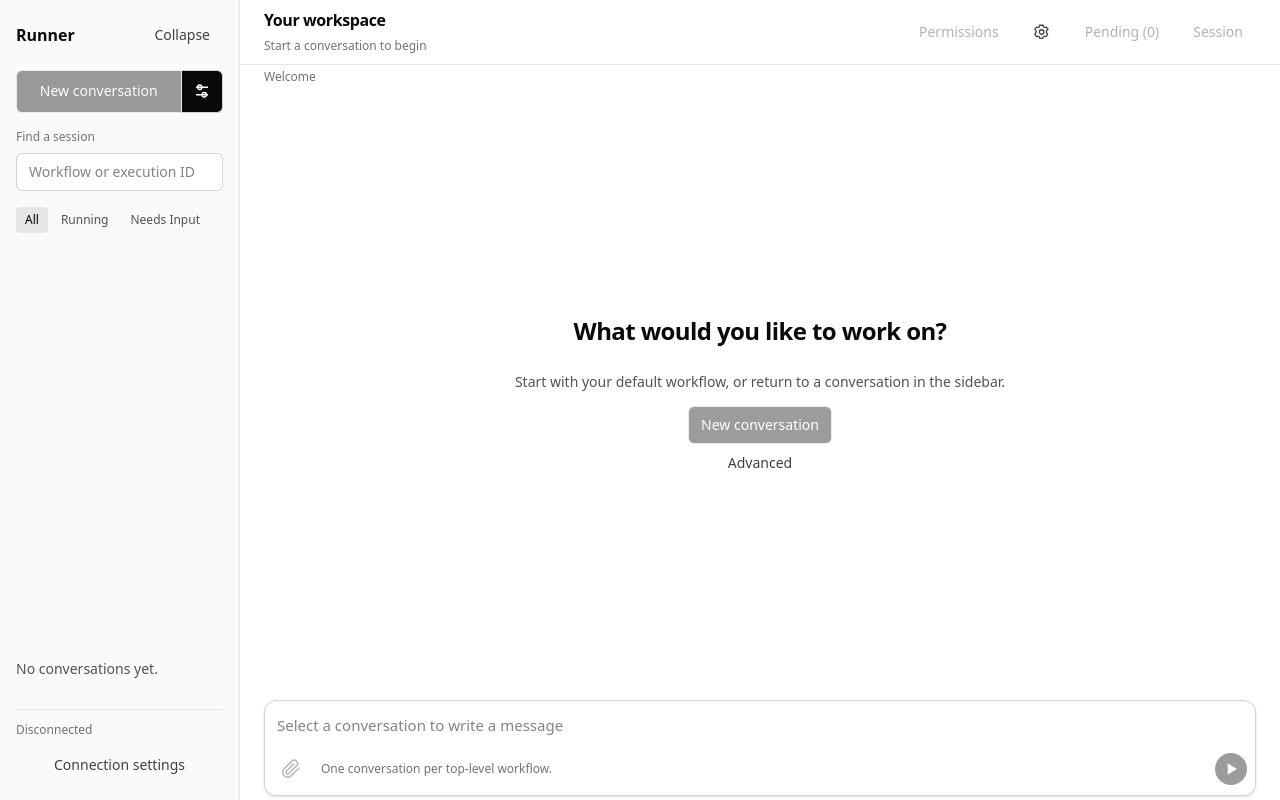
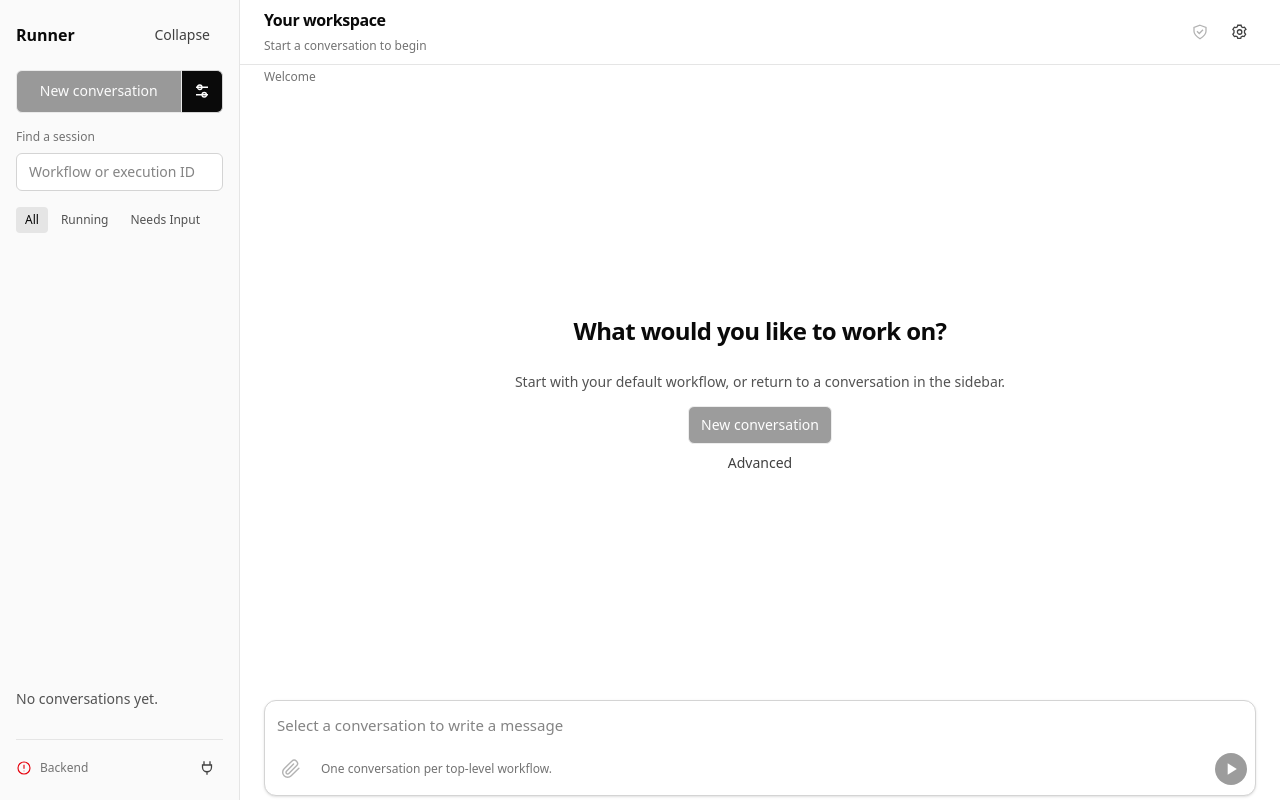
Before and after one commit to VectorOps/code, a React (Vite) app in the folder frontend/: page / in a window 1280 px wide. Built offline with nearby package versions, Linux system fonts and the light colour scheme.

Commit message:
Simplify workflow toolbar and connection controls

```diff
--- a/frontend/src/components/SessionSidebar.tsx
+++ b/frontend/src/components/SessionSidebar.tsx
@@ -1,5 +1,6 @@
 import * as React from "react";
 import * as models from "../models/runner";
+import { StatusIcon } from "./StatusIcon";
 
 const pageSize = 100;
 const noActivity = new Set<string>();
@@ -341,17 +342,17 @@ export const SessionSidebar = React.memo(function SessionSidebar({
         </>
       )}
       <div className="sidebar-footer">
-        {!collapsed && <span role="status">{status}</span>}
+        <StatusIcon status={status} label="Connection status" />
+        {!collapsed && <span className="connection-label">Backend</span>}
         <button
-          className="quiet-button"
+          className="quiet-button icon-button"
           onClick={configure}
           aria-label="Connection settings"
-          title={collapsed ? `Connection settings: ${status}` : undefined}
+          title={`Connection settings: ${status}`}
         >
-          {collapsed ? (
           <svg
-              width="20"
-              height="20"
+            width="18"
+            height="18"
             viewBox="0 0 24 24"
             fill="none"
             stroke="currentColor"
@@ -360,9 +361,6 @@ export const SessionSidebar = React.memo(function SessionSidebar({
           >
             <path d="M8 3v5m8-5v5M6 8h12v3a6 6 0 0 1-12 0Zm6 9v4" />
           </svg>
-          ) : (
-            "Connection settings"
-          )}
         </button>
       </div>
     </aside>
--- /dev/null
+++ b/frontend/src/components/StatusIcon.tsx
@@ -0,0 +1,43 @@
+const paths: Record<string, string> = {
+  running: "m10 8 6 4-6 4Z",
+  starting: "M12 7v5l3 2",
+  connecting: "M12 7v5l3 2",
+  paused: "M9 8v8m6-8v8",
+  stopping: "M8 8h8v8H8Z",
+  completed: "m7 12 3 3 7-7",
+  connected: "m7 12 3 3 7-7",
+  failed: "m8 8 8 8m0-8-8 8",
+  cancelled: "M8 12h8",
+};
+
+export function StatusIcon({
+  status,
+  label,
+}: {
+  status: string;
+  label: string;
+}) {
+  const normalized = status.toLowerCase();
+  return (
+    <span
+      className="status-icon"
+      data-status={normalized}
+      role="img"
+      aria-label={`${label}: ${status}`}
+      title={`${label}: ${status}`}
+    >
+      <svg
+        width="16"
+        height="16"
+        viewBox="0 0 24 24"
+        fill="none"
+        stroke="currentColor"
+        strokeWidth="1.7"
+        aria-hidden="true"
+      >
+        <circle cx="12" cy="12" r="9" />
+        <path d={paths[normalized] ?? "M12 7v6m0 3v1"} />
+      </svg>
+    </span>
+  );
+}
--- /dev/null
+++ b/frontend/src/components/WorkflowStats.tsx
@@ -0,0 +1,29 @@
+import type { Session } from "../models/runner";
+
+export function WorkflowStats({ session }: { session: Session }) {
+  const totals = session.usage?.totals;
+  return (
+    <>
+      <dl>
+        <dt>Execution</dt>
+        <dd>{session.execution_id}</dd>
+        <dt>Status</dt>
+        <dd>{session.status}</dd>
+        <dt>Input tokens</dt>
+        <dd>{totals?.input_tokens.toLocaleString() ?? "—"}</dd>
+        <dt>Output tokens</dt>
+        <dd>{totals?.output_tokens.toLocaleString() ?? "—"}</dd>
+        <dt>Estimated cost (USD)</dt>
+        <dd>{totals ? `$${totals.cost_estimate_usd}` : "—"}</dd>
+      </dl>
+      {!totals && <p>No usage reported yet.</p>}
+      {totals && (
+        <p>
+          Usage includes child workflows and retained branches.
+          {totals.incomplete_calls > 0 &&
+            " Some calls have incomplete usage or pricing; cost may be understated."}
+        </p>
+      )}
+    </>
+  );
+}
--- a/frontend/src/screens/Workspace.tsx
+++ b/frontend/src/screens/Workspace.tsx
@@ -12,6 +12,8 @@ import { ActivityDetails } from "../components/ActivityDetails";
 import { Decision } from "../components/Decision";
 import { SessionSidebar } from "../components/SessionSidebar";
 import { Composer } from "../components/Composer";
+import { StatusIcon } from "../components/StatusIcon";
+import { WorkflowStats } from "../components/WorkflowStats";
 import { useConversationScroll } from "../hooks/useConversationScroll";
 import { useImageAttachments } from "../hooks/useImageAttachments";
 import * as chatInput from "../models/chat-input";
@@ -30,7 +32,7 @@ type Inspector =
   | { kind: "activity"; id: string }
   | { kind: "decisions" }
   | { kind: "steering" }
-  | { kind: "session" }
+  | { kind: "stats" }
   | { kind: "new" }
   | { kind: "settings" }
   | { kind: "workflow-permissions" }
@@ -350,24 +352,69 @@ function WorkspaceContent({
         <header className="session-header">
           <div>
             <h1>{current ? currentName : "Your workspace"}</h1>
-            <span className="session-subtitle">
-              {current
-                ? `${current.status} / ${current.execution_id.slice(0, 8)}`
-                : "Start a conversation to begin"}
-            </span>
+            {!current && (
+              <span className="session-subtitle">
+                Start a conversation to begin
+              </span>
+            )}
           </div>
           <div className="header-actions">
+            {current && (
+              <div className="workflow-status">
+                <StatusIcon status={current.status} label="Workflow status" />
+                <button
+                  className="quiet-button icon-button"
+                  aria-label="Workflow stats"
+                  title="Workflow stats"
+                  onClick={() => open({ kind: "stats" })}
+                >
+                  <svg
+                    width="16"
+                    height="16"
+                    viewBox="0 0 24 24"
+                    fill="none"
+                    stroke="currentColor"
+                    strokeWidth="1.7"
+                    aria-hidden="true"
+                  >
+                    <circle cx="12" cy="12" r="9" />
+                    <path d="M12 11v6m0-10v1" />
+                  </svg>
+                </button>
+              </div>
+            )}
+            {selected && decisions.length > 0 && (
+              <button
+                className="steering-queue-button"
+                onClick={() => open({ kind: "decisions" })}
+              >
+                pending {decisions.length}
+              </button>
+            )}
             <button
-              className="quiet-button"
+              className="quiet-button icon-button"
+              aria-label="Permissions"
+              title="Workflow permissions"
               disabled={!selected || !workflowPermissions}
               onClick={() => open({ kind: "workflow-permissions" })}
             >
-              Permissions
+              <svg
+                width="18"
+                height="18"
+                viewBox="0 0 24 24"
+                fill="none"
+                stroke="currentColor"
+                strokeWidth="1.7"
+                aria-hidden="true"
+              >
+                <path d="m12 3 8 3v5c0 5-8 10-8 10S4 16 4 11V6Z" />
+                <path d="m8 11 3 3 5-5" />
+              </svg>
             </button>
             <button
-              className="quiet-button"
+              className="quiet-button icon-button"
               aria-label="Settings"
-              title="Settings"
+              title="Workflow and app settings"
               onClick={() => open({ kind: "settings" })}
             >
               <svg
@@ -382,20 +429,6 @@ function WorkspaceContent({
                 <path d="m9 3-.5 2-2 1-2-.5-2 3 1.5 1.5v3L2.5 15l2 3 2-.5 2 1 .5 2h4l.5-2 2-1 2 .5 2-3-1.5-2v-3L20 8.5l-2-3-2 .5-2-1-.5-2Z" />
                 <circle cx="11.5" cy="12" r="3" />
               </svg>
-            </button>
-            <button
-              className="quiet-button"
-              disabled={!selected}
-              onClick={() => open({ kind: "decisions" })}
-            >
-              Pending ({decisions.length})
-            </button>
-            <button
-              className="quiet-button"
-              disabled={!selected}
-              onClick={() => open({ kind: "session" })}
-            >
-              Session
             </button>
           </div>
         </header>
@@ -548,9 +581,9 @@ function WorkspaceContent({
                   debug: "Debug steps",
                   decisions: "Pending decisions",
                   steering: "Queued steering messages",
-                  session: "Session details",
+                  stats: "Workflow stats",
                   new: "Advanced new conversation",
-                  connection: "Connection",
+                  connection: "Connection settings",
                   settings: "Settings",
                   "workflow-permissions": "Workflow permissions",
                 }[inspector.kind]
@@ -569,31 +602,16 @@ function WorkspaceContent({
               <DebugSteps history={history} actions={actions} />
             )}
             {inspector.kind === "new" && newSession}
-            {inspector.kind === "connection" && connection}
+            {inspector.kind === "connection" && (
+              <>
+                <p role="status">{status}</p>
+                {connection}
+              </>
+            )}
             {inspector.kind === "settings" && settings}
             {inspector.kind === "workflow-permissions" && workflowPermissions}
-            {inspector.kind === "session" && (
-              <>
-                <h3>{currentName}</h3>
-                <dl>
-                  <dt>Execution</dt>
-                  <dd>{selected}</dd>
-                  <dt>Backend</dt>
-                  <dd>{endpoint}</dd>
-                  <dt>Execution state</dt>
-                  <dd>{current?.status}</dd>
-                  <dt>Connection</dt>
-                  <dd>{status}</dd>
-                </dl>
-                <p>
-                  Child workflow activities are grouped beneath their spawn.
-                  Expand a workflow to inspect its activity and pending input.
-                </p>
-                <p>
-                  Stopping does not undo completed edits. Closing this panel
-                  does not stop execution.
-                </p>
-              </>
+            {inspector.kind === "stats" && current && (
+              <WorkflowStats session={current} />
             )}
             {inspector.kind === "activity" && (
               <ActivityDetails
--- a/frontend/src/workspace.css
+++ b/frontend/src/workspace.css
@@ -78,8 +78,37 @@
     @apply m-0 text-xs;
   }
   .sidebar-footer {
-    @apply flex flex-col gap-2 border-t border-neutral-200 pt-3 text-xs text-neutral-500;
+    @apply mt-auto flex items-center gap-2 border-t border-neutral-200 pt-3 text-xs text-neutral-500;
     overflow-wrap: anywhere;
+  }
+  .connection-label {
+    @apply flex-1;
+  }
+  .icon-button {
+    @apply inline-flex size-8 shrink-0 items-center justify-center p-0;
+  }
+  .workflow-status {
+    @apply flex items-center gap-1;
+  }
+  .status-icon {
+    @apply inline-flex shrink-0 items-center text-neutral-500;
+  }
+  .status-icon[data-status="connected"],
+  .status-icon[data-status="completed"] {
+    @apply text-green-600;
+  }
+  .status-icon[data-status="running"],
+  .status-icon[data-status="starting"],
+  .status-icon[data-status="connecting"] {
+    @apply text-blue-600;
+  }
+  .status-icon[data-status="paused"],
+  .status-icon[data-status="stopping"] {
+    @apply text-amber-600;
+  }
+  .status-icon[data-status="failed"],
+  .status-icon[data-status^="disconnected"] {
+    @apply text-red-600;
   }
   .search-label {
     @apply m-0 text-xs text-neutral-500;
@@ -431,6 +460,7 @@
 }
 .session-sidebar-collapsed .sidebar-footer {
   margin-top: auto;
+  flex-direction: column;
 }
 .session-sidebar-collapsed .new-conversation-actions {
   grid-template-columns: minmax(0, 1fr);
```
Also changed, not shown: 2 other files (tests, documents, lock files or other folders). Lines whose indentation alone changed are shown as unchanged.
